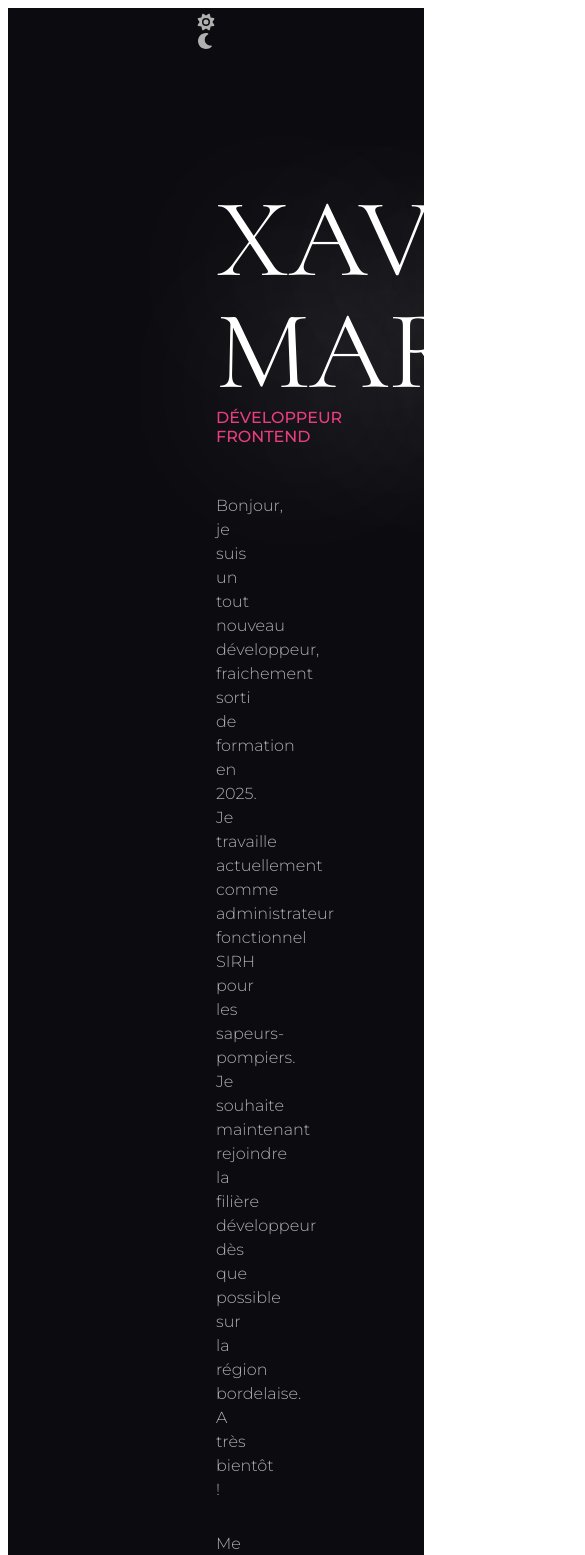
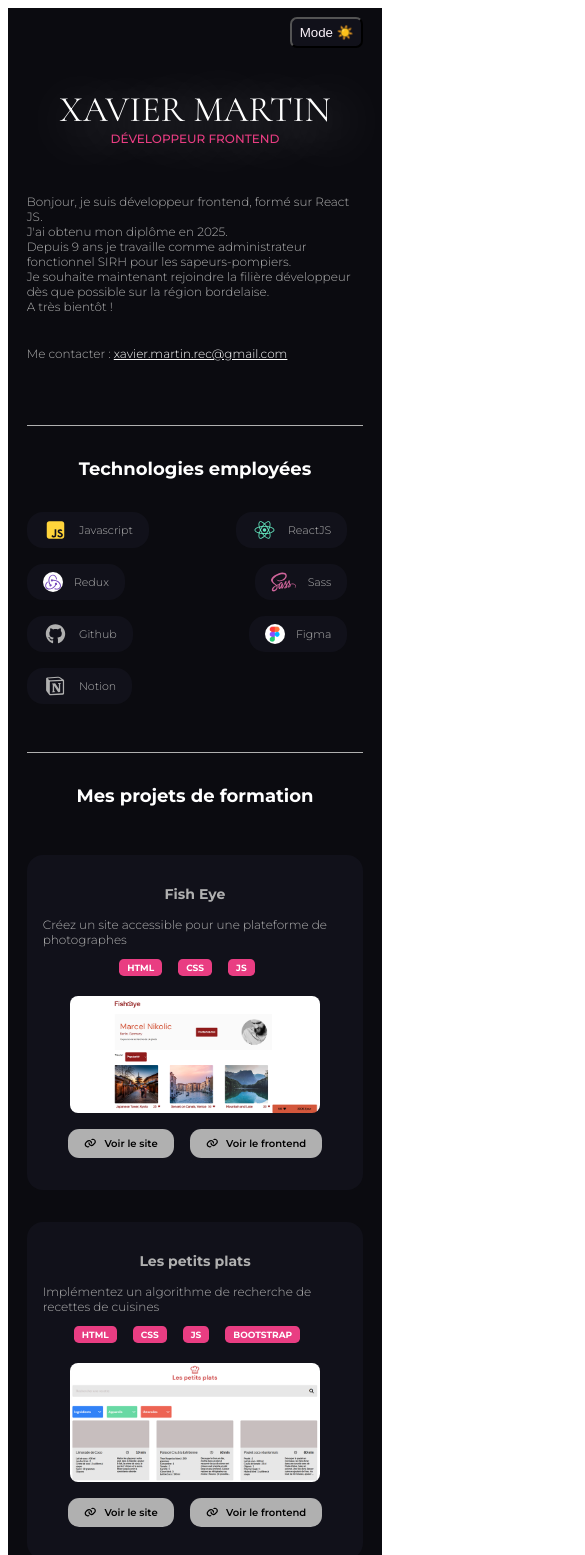
Before and after one commit to reivax8560/rvx_portfolio, a React (Vite) app: page / in a window 390 px wide. Shown: the top 1555 px of the page, 585 px wide, since content can reach past the window. Built offline with nearby package versions, Linux system fonts and the light colour scheme.

Commit message:
mode dark light v1

```diff
--- a/src/App.css
+++ b/src/App.css
@@ -1,10 +1,20 @@
 .body {
-  background: #0b0b10;
-  color: rgb(176, 176, 176);
-  padding: 0 13rem;
+  padding: 0 20%;
   font-family: "Montserrat", sans-serif;
   font-weight: 300;
-  font-size: 1rem;
+  font-size: clamp(12px, 1vw, 16px);
+  width: 100%;
+  box-sizing: border-box;
+}
+
+.body.dark {
+  background: #0b0b10;
+  color: #b0b0b0;
+}
+
+.body.light {
+  background: #fcf3fa;
+  color: #0b0b10;
 }
 
 header {
@@ -13,19 +23,46 @@ header {
   justify-content: end;
   align-items: center;
 }
+
+.theme-button {
+  border-radius: 7px;
+  padding: 6px 8px;
+  cursor: pointer;
+}
+
+.theme-button.dark {
+  background: #11111a;
+  color: #fcf3fa;
+  /* border: 1px solid #fcf3fa; */
+}
+
+.theme-button.light {
+  background: #fcf3fa;
+  color: #0b0b10;
+  /* background: #f2e9f0; */
+  box-shadow: 0.2em 0.2em 0.5em rgb(87, 87, 87);
+  border: none;
+}
 /* //////////////////////////////////////////////////////////// */
 .hero-section {
-  padding: 8rem 0 8rem 0;
+  padding: 8rem 0;
 }
 
-h1 {
+.main-title {
   margin: 0;
   font-family: "Cormorant Garamond", serif;
   font-weight: 400;
-  font-size: 7rem;
-  line-height: 7rem;
-  text-shadow: 0.3em 0.3em 1.5em white;
-  color: white;
+  font-size: clamp(36px, 8vw, 90px);
+  white-space: nowrap;
+}
+
+.main-title.dark {
+    text-shadow: 0.3em 0.3em 1.5em white;
+    color: white;
+}
+
+.main-title.light {
+    text-shadow: 0.3em 0.3em 1.5em black;
 }
 
 h2 {
@@ -43,17 +80,21 @@ p {
   font-weight: 500;
 }
 
-.description {
-  line-height: 1.5rem;
+.presentation {
+  width: 60%;
 }
 
 .contact {
   margin: 2rem 0;
 }
 
-.contact a {
-  color: rgb(176, 176, 176);
+.mail.dark {
   color: white;
+}
+
+.mail.light {
+  color: black;
+  font-weight: 600;
 }
 /* //////////////////////////////////////////////////////////// */
 .skills-section {
@@ -63,20 +104,30 @@ p {
   padding: 3rem 0;
 }
 
+.skills-section.light h2 {
+  color: #11111a;
+}
+
 .skills-ctnr {
   display: flex;
-  justify-content: space-between;
+  flex-wrap: wrap;
 }
 
 .skill-card {
   display: flex;
-  justify-content: start;
   align-items: center;
-  /* border: 1px solid white; */
-  background: #11111a;
   border-radius: 1rem;
   padding: 0.5rem 1rem;
-  /* width: 7rem; */
+  margin: 0 1rem 1rem 0;
+}
+
+.skill-card.dark {
+  background: #11111a;
+}
+
+.skill-card.light {
+  background: #f2e9f0;
+  box-shadow: 0.2em 0.2em 0.5em rgb(87, 87, 87);
 }
 
 .skill-card:hover {
@@ -84,15 +135,15 @@ p {
 }
 
 .skill-icon {
-  font-size: 2rem;
+  font-size: clamp(20px, 3vw, 30px);
 }
 
 .skill-img {
-  height: 2rem;
+  width: clamp(20px, 3vw, 30px);
 }
 
 .skill-label {
-  font-size: 0.8rem;
+  font-size: clamp(11px, 1.2vw, 16px);
   margin-left: 0.7rem;
 }
 /* //////////////////////////////////////////////////////////// */
@@ -103,47 +154,34 @@ p {
   padding: 5rem 0;
 }
 
-
-
-/* #root {
-  max-width: 1280px;
-  margin: 0 auto;
-  padding: 2rem;
-  text-align: center;
+.projects-section.light h2 {
+  color: #11111a;
 }
 
-.logo {
-  height: 6em;
-  padding: 1.5em;
-  will-change: filter;
-  transition: filter 300ms;
-}
-.logo:hover {
-  filter: drop-shadow(0 0 2em #646cffaa);
-}
-.logo.react:hover {
-  filter: drop-shadow(0 0 2em #61dafbaa);
-}
+/* .projects-section {
 
-@keyframes logo-spin {
-  from {
-    transform: rotate(0deg);
+} */
+
+/* XXXXXXXXXXXXXXXXXXXXXXXXXXXXXXXXXXXXXXXXXXXXXXXXXXXXXXXXXXXXXXX */
+
+/* @media screen and (min-width: 769px) and (max-width: 1023px) {
+
+} */
+
+@media screen and (max-width: 768px) {
+  .body {
+    padding: 0 3rem;
   }
-  to {
-    transform: rotate(360deg);
+  .hero-section {
+    padding: 2rem 0;
+  }
+  h1 {
+    white-space: wrap;
+  }
+  .skills-section {
+    padding: 2rem 0;
+  }
+  .projects-section {
+    padding: 2rem 0;
   }
 }
-
-@media (prefers-reduced-motion: no-preference) {
-  a:nth-of-type(2) .logo {
-    animation: logo-spin infinite 20s linear;
-  }
-}
-
-.card {
-  padding: 2em;
-}
-
-.read-the-docs {
-  color: #888;
-} */
--- a/src/App.jsx
+++ b/src/App.jsx
@@ -1,6 +1,4 @@
-
 import { FontAwesomeIcon } from "@fortawesome/react-fontawesome";
-import { faSun, faMoon } from "@fortawesome/free-solid-svg-icons";
 import { faReact, faSass, faSquareJs, faNotion, faGithub } from "@fortawesome/free-brands-svg-icons";
 import redux from './assets/redux.svg'
 import figma from './assets/Figma.png'
@@ -11,76 +9,80 @@ import lesPetitsPlats_img from "./assets/Les_Petits_Plats_mini.png"
 import kasa_img from "./assets/Kasa_mini.png"
 import sportsee_img from "./assets/Sportsee_mini.png"
 import argentBank_img from "./assets/Argent_Bank_mini.png"
+import { useContext } from "react";
+import {ThemeContext} from './context/ThemeContext'
 
 
 function App() {
 
+  const {theme, toggleTheme} = useContext(ThemeContext)
+
   return (
 
-    <div className='body'>
+    <div className={`body ${theme}`}>
 
       <header>
-        <div>
-        <FontAwesomeIcon icon={faSun} />
-        <FontAwesomeIcon icon={faMoon} />
-        </div>
+        <button className={`theme-button ${theme}`} onClick={toggleTheme}>
+          {theme === "light" ? 'Mode  🌙' : 'Mode  ☀️'}
+        </button>
       </header>
 {/* ///////////////////////////////////////////// PRESENTATION //////////////////////////////////////////// */}
       <section className='hero-section'>
 
-        <h1>XAVIER MARTIN</h1>
+        <h1 className={`main-title ${theme}`}>XAVIER MARTIN</h1>
 
         <p className='job'>DÉVELOPPEUR FRONTEND</p>
 
-        <p className='description'>
-          Bonjour, je suis un tout nouveau développeur, fraichement sorti de formation en 2025. <br />
-          Je travaille actuellement comme administrateur fonctionnel SIRH pour les sapeurs-pompiers. <br />
+        <p className='presentation'>
+          Bonjour, je suis développeur frontend, formé sur React JS. <br />
+          J'ai obtenu mon diplôme en 2025. <br />
+          Depuis 9 ans je travaille comme administrateur fonctionnel SIRH pour les sapeurs-pompiers. <br />
           Je souhaite maintenant rejoindre la filière développeur dès que possible sur la région bordelaise. <br />
           A très bientôt !
         </p>
 
-        <p className='contact'>Me contacter : <a href="mailto:xavier.martin.rec@gmail.com">xavier.martin.rec@gmail.com</a> </p>
+        <p className='contact'>Me contacter : <a className={`mail ${theme}`} href="mailto:xavier.martin.rec@gmail.com">xavier.martin.rec@gmail.com</a> </p>
 
       </section>
 {/* ///////////////////////////////////////////// COMPETENCES //////////////////////////////////////////// */}
 
-      <section className='skills-section'>
+      <section className={`skills-section ${theme}`}>
 
         <h2>Technologies employées</h2>
 
         <div className="skills-ctnr">
 
-          <div className="skill-card">
+          <div className={`skill-card ${theme}`}>
             <FontAwesomeIcon icon={faSquareJs} style={{color: "#FFD43B",}} className="skill-icon"/>
             <p className="skill-label">Javascript</p>
           </div>
 
-          <div className="skill-card">
+          <div className={`skill-card ${theme}`}>
             <FontAwesomeIcon icon={faReact} style={{color: "#63E6BE",}} className="skill-icon"/>
             <p className="skill-label">ReactJS</p>
           </div>
 
-          <div className="skill-card">
+          <div className={`skill-card ${theme}`}>
             <img src={redux} alt="Redux logo" style={{background: "#FFF", borderRadius: "50%"}} className="skill-img"/>
             <p className="skill-label">Redux</p>
           </div>
 
-          <div className="skill-card">
+          <div className={`skill-card ${theme}`}>
             <FontAwesomeIcon icon={faSass} style={{color: "#CF649A",}} className="skill-icon"/>
             <p className="skill-label">Sass</p>
           </div>
 
-          <div className="skill-card">
+          <div className={`skill-card ${theme}`}>
             <FontAwesomeIcon icon={faGithub} className="skill-icon"/>
             <p className="skill-label">Github</p>
           </div>
 
-          <div className="skill-card">
+          <div className={`skill-card ${theme}`}>
             <img src={figma} alt="Figma logo" style={{background: "#FFF", borderRadius: "50%"}} className="skill-img"/>
             <p className="skill-label">Figma</p>
           </div>
 
-          <div className="skill-card">
+          <div className={`skill-card ${theme}`}>
             <FontAwesomeIcon icon={faNotion} className="skill-icon"/>
             <p className="skill-label">Notion</p>
           </div>
@@ -90,7 +92,7 @@ function App() {
       </section>
 {/* ///////////////////////////////////////////// PROJETS //////////////////////////////////////////// */}
 
-      <section className='projects-section'>
+      <section className={`projects-section ${theme}`}>
 
         <h2>Mes projets de formation</h2>
 
@@ -143,8 +145,6 @@ function App() {
 
 
 
-      <footer></footer>
-
 
 
 
--- a/src/components/ProjectContainer/ProjectContainer.css
+++ b/src/components/ProjectContainer/ProjectContainer.css
@@ -3,55 +3,67 @@
 .project-ctnr {
     display: flex;
     justify-content: space-between;
-    background: #11111a;
     padding: 1rem;
     margin: 1rem 0;
     border-radius: 1rem;
+    /* box-sizing: border-box; */
+}
+
+.project-ctnr.light {
+    background: #f2e9f0;
+    box-shadow: 0.2em 0.2em 0.5em rgb(87, 87, 87);
+}
+
+.project-ctnr.dark {
+    background: #11111a;
 }
 
 .project-ctnr:hover {
     box-shadow: 0.2em 0.2em 0.5em rgb(87, 87, 87);
 }
 
-.presentation {
+.description-ctnr {
     display: flex;
     flex-direction: column;
     justify-content: space-between;
+    width: 45%;
 }
 
 .project-description {
     max-width: 33rem;
 }
 
-.site-web {
-display: flex;
-}
-
-.technos-ctnr {
+.tools-ctnr {
     display: flex;
+    justify-content: start;
+    flex-wrap: wrap;
     list-style: none;
-    justify-content: start;
     padding: 0;
 }
 
-.technos-ctnr li {
-    margin-right: 1rem;
-    /* background: rgb(176, 176, 176); */
+.tools-item {
+    margin: 0 1rem 0.5rem 0;
     background: #E93D82;
     border-radius: 0.3rem;
-    /* color: black; */
     color: white;
     padding: 0.2rem 0.5rem;
-    font-size: 0.8rem;
+    font-size: clamp(9px, .8vw, 12px);
     font-weight: bold;
 }
 
+.details-ctnr {
+    display: flex;
+    align-items: center;
+    justify-content: end;
+    /* flex-wrap: wrap; */
+}
+
 .screenshot {
-    height: 10rem;
-    width: 17rem;
+    /* width: 20vw; */
+    width: clamp(200px, 23vw, 250px);
+    /* width: 45%; */
     border-radius: 1rem;
     margin: 0 1rem;
-    /* object-fit: cover; */
 }
 
 .links-ctnr {
@@ -60,18 +72,71 @@ display: flex;
     justify-content: center;
     padding: 0;
     margin: 0 1rem;
+    /* max-width: 100px; */
 }
 
 .link {
     background: rgb(176, 176, 176);
-    padding: 0.5rem 1rem;
     border-radius: 0.7rem;
     margin: 0.5rem 0;
     font-weight: 600;
-    font-size: 0.8rem;
+    /* font-size: 0.7rem; */
+    font-size: clamp(10px, 1vw, 12px);
+    box-sizing: border-box;
+    display: flex;
+    align-items: center;
+    text-decoration: none;
+    color: black;
+    padding: 0.5rem 1rem;
 }
 
-.link a {
-    text-decoration: none;
-    color: black;
+.link-icon {
+    margin-right: 0.5rem;
 }
+
+
+/* XXXXXXXXXXXXXXXXXXXXXXXXXXXXXXXXXXXXXXXXXXXXXXXXXXXXXXXXXXXXXXX */
+
+@media screen and (max-width: 768px) {
+    .body {
+        padding: 0 5%;
+    }
+    h1 {
+        justify-self: center;
+    }
+    h2 {
+        align-self: center;
+    }
+    .job {
+        justify-self: center;
+    }
+    .presentation {
+    width: 100%;
+    }
+    .skills-ctnr {
+    justify-content: space-between;
+    }
+    .project-ctnr {
+        flex-direction: column;
+    }
+    .description-ctnr {
+        width: 100%;
+        align-items: center;
+    }
+    .details-ctnr {
+        flex-direction: column;
+        align-items: center;
+    }
+    .screenshot {
+        width: 100%;
+        max-width: 250px;
+        border-radius: .5rem;
+    }
+    .links-ctnr {
+        flex-direction: row;
+        flex-wrap: wrap;
+    }
+    .link {
+        margin: 1rem 0.5rem;
+    }
+}
--- a/src/components/ProjectContainer/ProjectContainer.jsx
+++ b/src/components/ProjectContainer/ProjectContainer.jsx
@@ -1,39 +1,86 @@
 import "./ProjectContainer.css";
 import { FontAwesomeIcon } from "@fortawesome/react-fontawesome";
 import { faLink } from "@fortawesome/free-solid-svg-icons";
+import { useContext } from "react";
+import {ThemeContext} from '../../context/ThemeContext'
 
 export default function ProjectContainer({title, description, technos, screenshot, websiteLink, backEndLink, frontEndLink}) {
 
+    const {theme} = useContext(ThemeContext)
 
     return (
 
-        <article className="project-ctnr">
+        <article className={`project-ctnr ${theme}`}>
 
-            <div className="presentation">
+            <div className="description-ctnr">
                 <h3 className="project-title">{title}</h3>
                 <p className="project-description">{description}</p>
-                <ul className="technos-ctnr">
+                <ul className="tools-ctnr">
                     {technos.map((el, index) =>
-                    <li key={index}>
+                    <li className={`tools-item ${theme}`} key={index}>
                         {el}
                     </li>
                     )}
                 </ul>
             </div>
 
-            <div className="site-web">
+
+            <div className="details-ctnr">
+
                 <img src={screenshot} alt="web site screenshot" className="screenshot"/>
 
                 <div className="links-ctnr">
+
                     {websiteLink &&
-                    <p className="link"><a href={websiteLink}><FontAwesomeIcon icon={faLink} /> Voir le site</a></p>
+                        <a className="link"href={websiteLink}>
+                            <FontAwesomeIcon className="link-icon" icon={faLink} />
+                            <p>Voir le site</p>
+                        </a>
                     }
-                    <p className="link"><a href={frontEndLink}><FontAwesomeIcon icon={faLink} /> Voir le frontend</a></p>
+
+                        <a className="link"href={frontEndLink}>
+                            <FontAwesomeIcon className="link-icon" icon={faLink} />
+                            <p>Voir le frontend</p>
+                        </a>
+
                     {backEndLink &&
-                    <p className="link"><a href={backEndLink}><FontAwesomeIcon icon={faLink} /> Voir le backend</a></p>
+                        <a className="link"href={backEndLink}>
+                            <FontAwesomeIcon className="link-icon" icon={faLink} />
+                            <p>Voir le backend</p>
+                        </a>
                     }
 
                 </div>
+
+                {/* <div className="links-ctnr">
+
+                    {websiteLink &&
+                    <p className="link">
+                        <a href={websiteLink}>
+                            <FontAwesomeIcon className="link-icon" icon={faLink} />
+                            Voir le site
+                        </a>
+                    </p>
+                    }
+
+                    <p className="link">
+                        <a href={frontEndLink}>
+                            <FontAwesomeIcon className="link-icon" icon={faLink} />
+                            Voir le frontend
+                        </a>
+                    </p>
+
+                    {backEndLink &&
+                    <p className="link">
+                        <a href={backEndLink}>
+                            <FontAwesomeIcon className="link-icon" icon={faLink} />
+                            Voir le backend
+                        </a>
+                    </p>
+                    }
+
+                </div> */}
+
             </div>
 
         </article>
--- /dev/null
+++ b/src/context/ThemeContext.jsx
@@ -0,0 +1,3 @@
+import { createContext } from "react";
+
+export const ThemeContext = createContext()
--- /dev/null
+++ b/src/context/ThemeProvider.jsx
@@ -0,0 +1,16 @@
+import { useState } from "react";
+import { ThemeContext } from "./ThemeContext";
+
+export default function ThemeProvider({children}) {
+
+    const [theme, setTheme] = useState("dark")
+    const toggleTheme = () => {
+        setTheme((prev) => prev === "light" ? "dark" : "light")
+    }
+
+    return (
+        <ThemeContext.Provider value={{theme, toggleTheme}}>
+            {children}
+        </ThemeContext.Provider>
+    )
+}
--- a/src/main.jsx
+++ b/src/main.jsx
@@ -1,10 +1,12 @@
 import { StrictMode } from 'react'
 import { createRoot } from 'react-dom/client'
-import './main.css'
+import ThemeProvider from './context/ThemeProvider.jsx'
 import App from './App.jsx'
 
 createRoot(document.getElementById('root')).render(
   <StrictMode>
-    <App />
+    <ThemeProvider>
+      <App />
+    </ThemeProvider>
   </StrictMode>,
 )
```
Also changed, not shown: src/main.css (deleted, +0 -68 lines).
